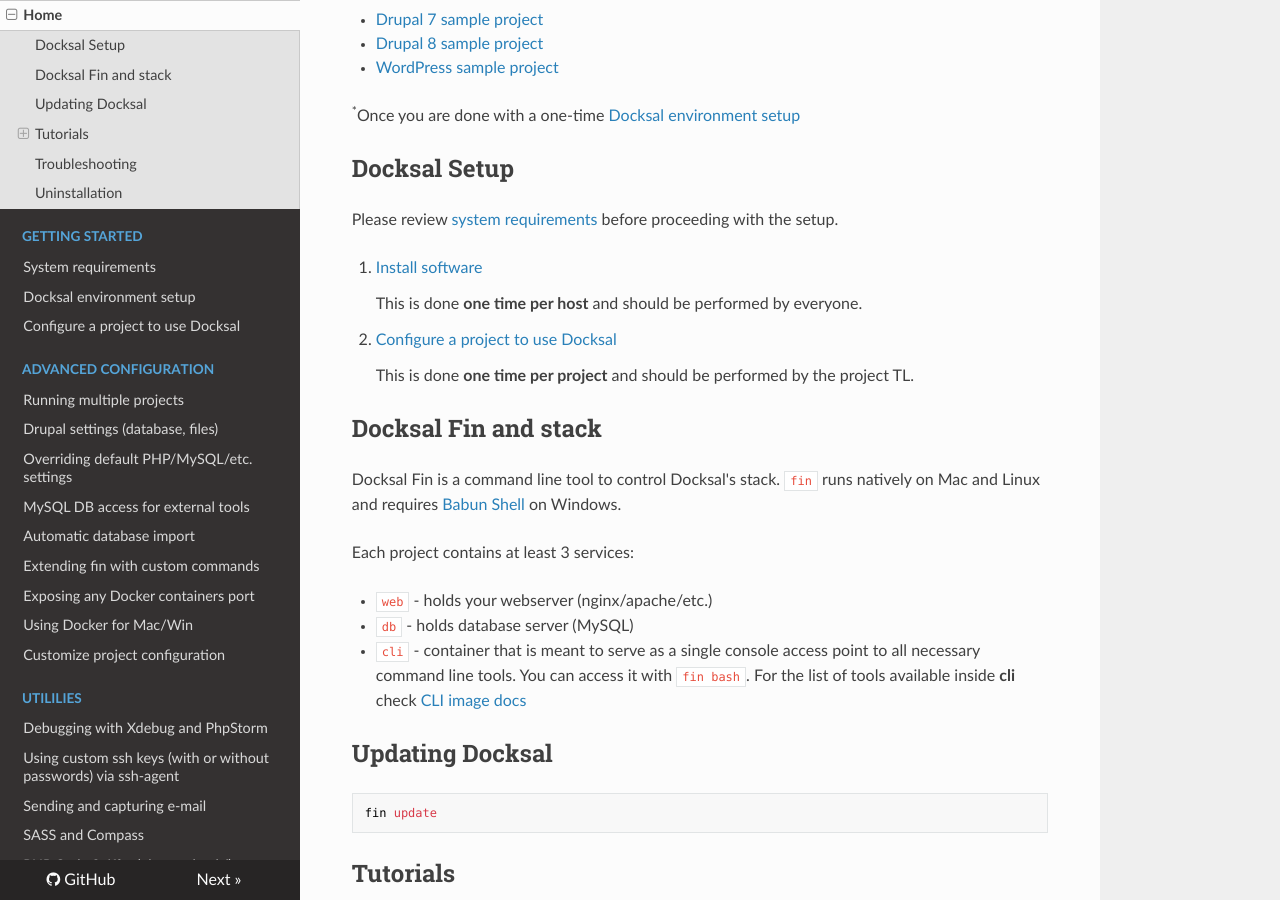
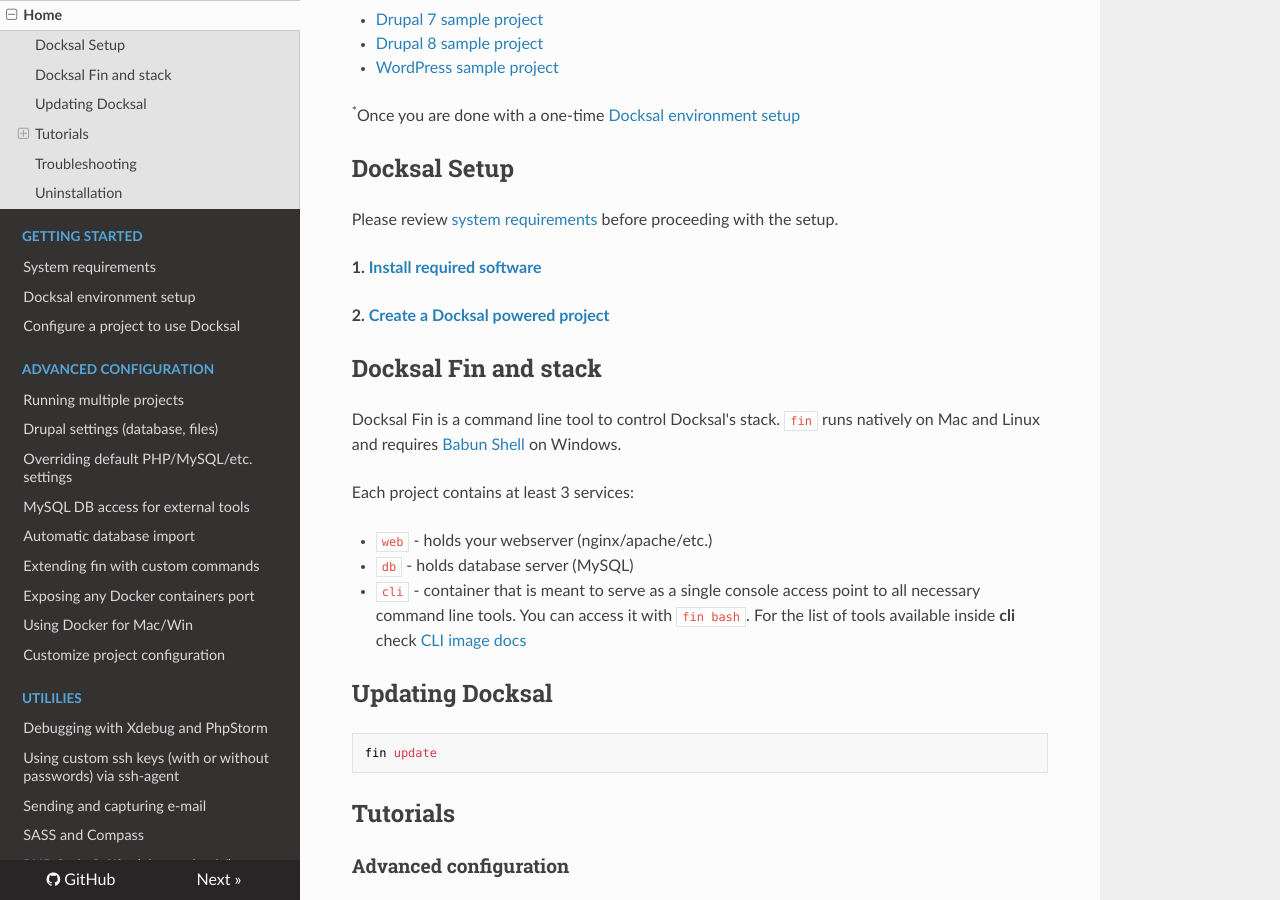
Before and after one commit to docksal/docksal, an MkDocs documentation site: the page built from docs/index.md, in a window 1280 px wide and 900 px high, scrolled down 515 px. Built offline with MkDocs 1.6.1, drawn with Linux system fonts in a browser that asks for light colours; nearby versions of some CDN libraries; old or Windows-style settings are respelled for this version of MkDocs.

Commit message:
Update index.md

```diff
--- a/docs/index.md
+++ b/docs/index.md
@@ -25,13 +25,9 @@ Try one of the preconfigured projects:
 
 Please review [system requirements](/docs/system-requirements.md) before proceeding with the setup.
 
-1. [Install software](/docs/env-setup.md)
+**1. [Install required software](/docs/env-setup.md)**
 
-    This is done **one time per host** and should be performed by everyone.
-
-2. [Configure a project to use Docksal](/docs/project-setup.md)
-
-    This is done **one time per project** and should be performed by the project TL.
+**2. [Create a Docksal powered project](/docs/project-setup.md)**
 
 <a name="fin"></a>
 ## Docksal Fin and stack
```
